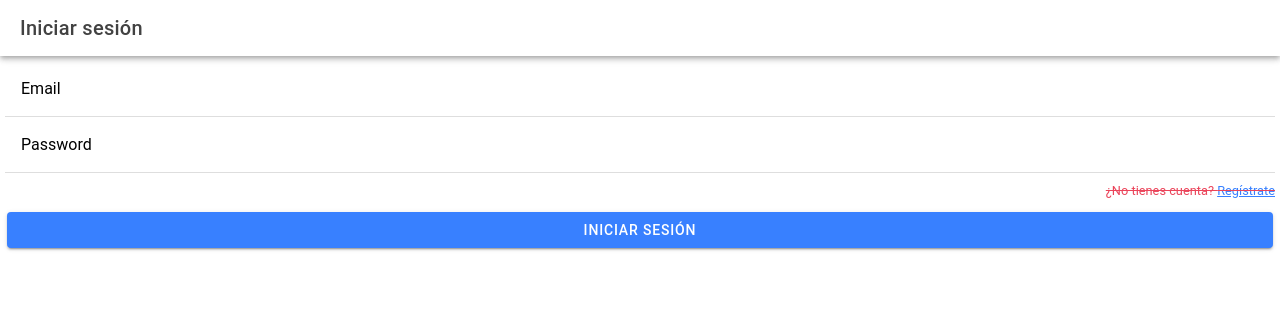
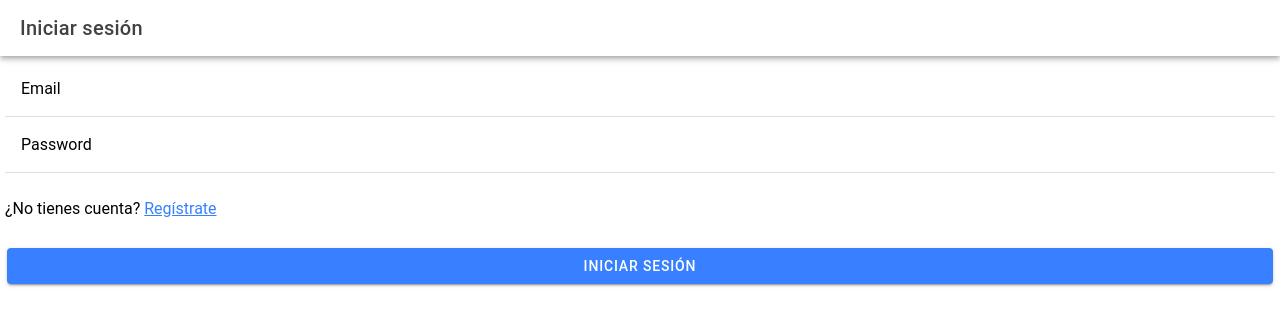
Before and after one commit to oilujc/personal-finance, a React (Create React App) app: page /login in a window 1280 px wide. Shown: the top 326 px of the page. Built offline with nearby package versions, Linux system fonts and the light colour scheme; no server answers.

Commit message:
Fix: added recent transactions class

```diff
--- a/src/components/recentTransactions/RecentTransactions.css
+++ b/src/components/recentTransactions/RecentTransactions.css
@@ -1,4 +1,4 @@
-p {
+.recent-transactions p {
     margin: 0;
     text-decoration: line-through;
     text-align: end;
--- a/src/components/recentTransactions/RecentTransactions.tsx
+++ b/src/components/recentTransactions/RecentTransactions.tsx
@@ -46,7 +46,7 @@ const RecentTransactions : React.FC<RecentTransactionsProps> = ({ transactions }
     }
 
     return (
-        <IonList>
+        <IonList className='recent-transactions' >
             <IonListHeader>
                 <IonLabel>Transacciones recientes</IonLabel>
             </IonListHeader>
```
